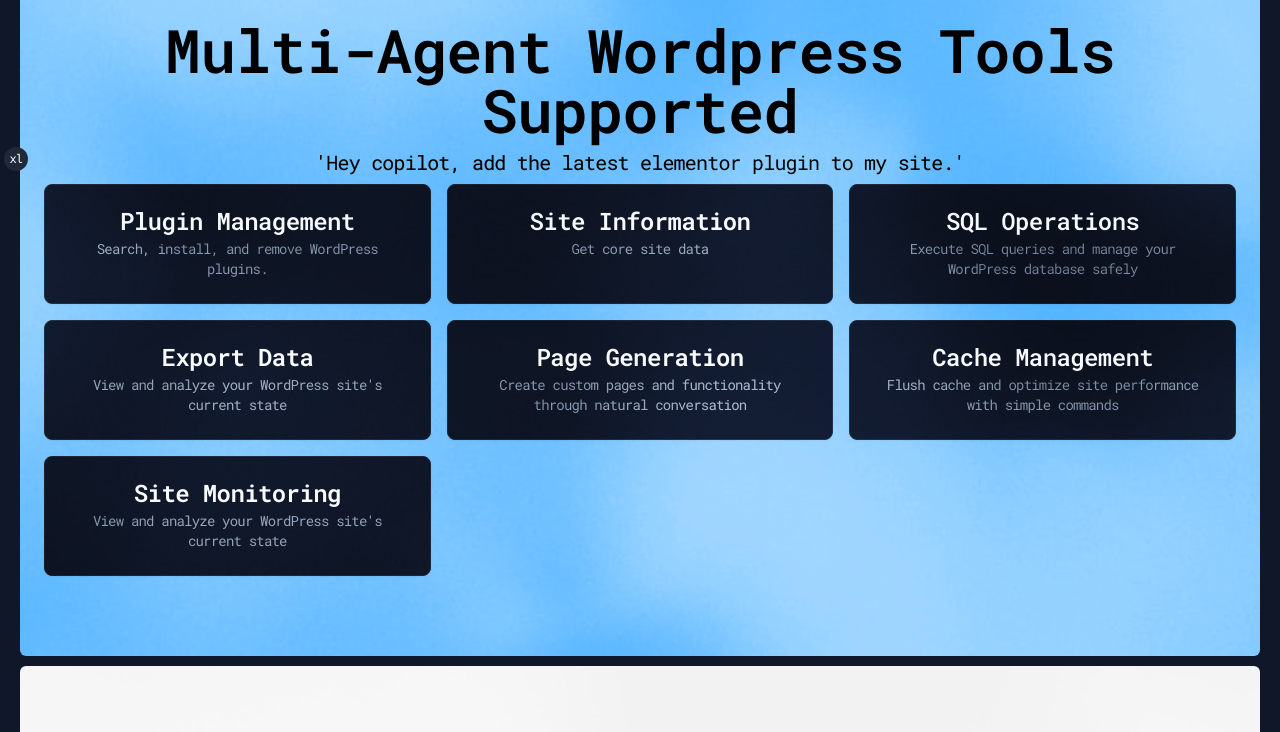
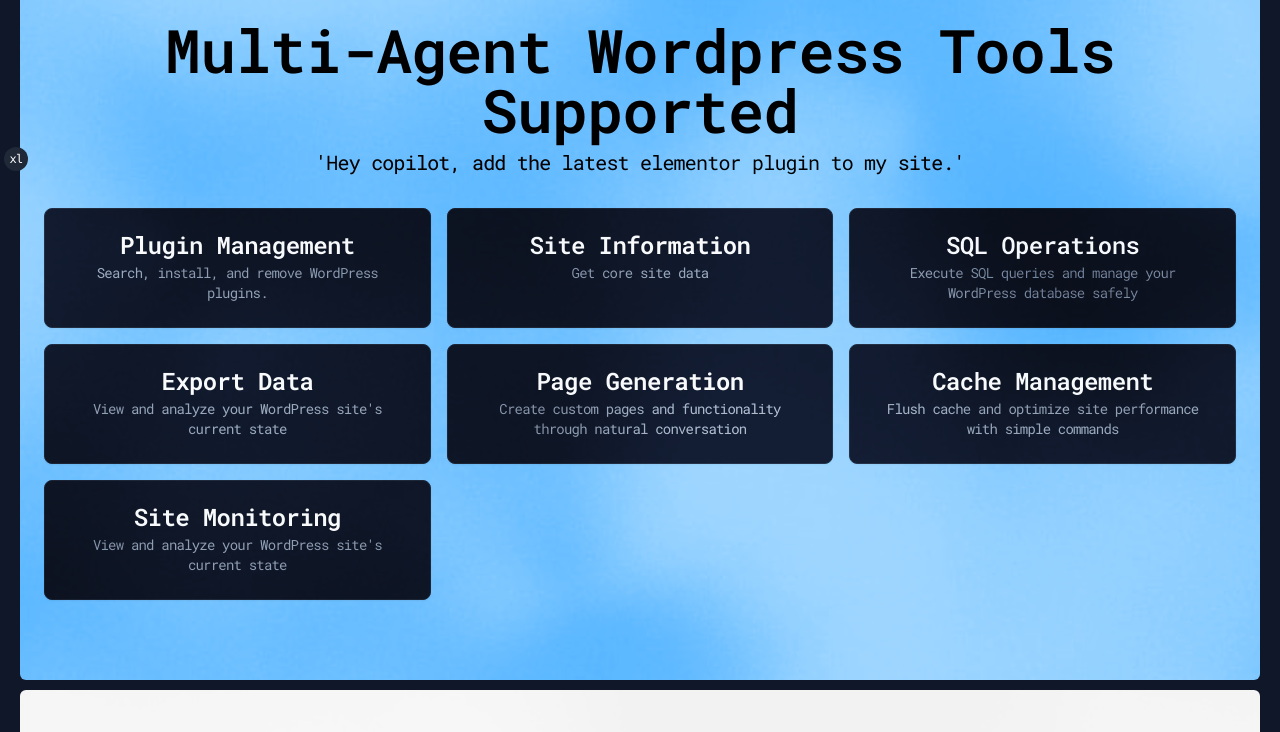
Before and after one commit to wordpresscopilot/app, a Next.js app: page / in a window 1280 px wide. Shown: the part 625-1357 px from the top of the page. Built offline with nearby package versions, Linux system fonts and the light colour scheme; no server answers; what @assistant-ui/react would draw is missing.

Commit message:
Ad .env.example, upgrade prisma

```diff
--- a/app/page.tsx
+++ b/app/page.tsx
@@ -93,7 +93,7 @@
           label="Multi-Agent Wordpress Tools Supported"
           description="'Hey copilot, add the latest elementor plugin to my site.'"
         >
-          <div className="grid grid-cols-1 md:grid-cols-2 lg:grid-cols-3 gap-4 px-6">
+          <div className="grid grid-cols-1 md:grid-cols-2 lg:grid-cols-3 gap-4 px-6 mt-6">
             <Card>
               <CardHeader>
                 <CardTitle>Plugin Management</CardTitle>
```
Also changed, not shown: 2 other files (tests, documents, lock files or other folders).
